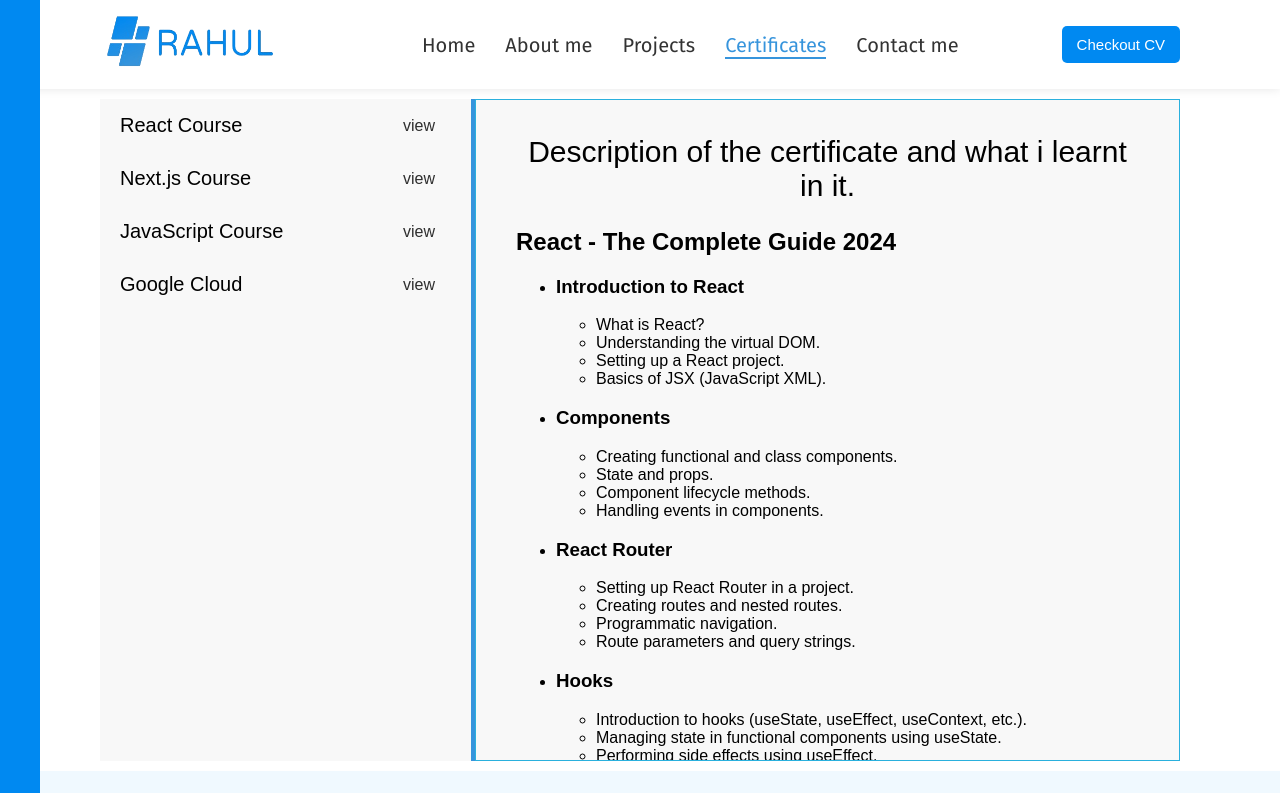
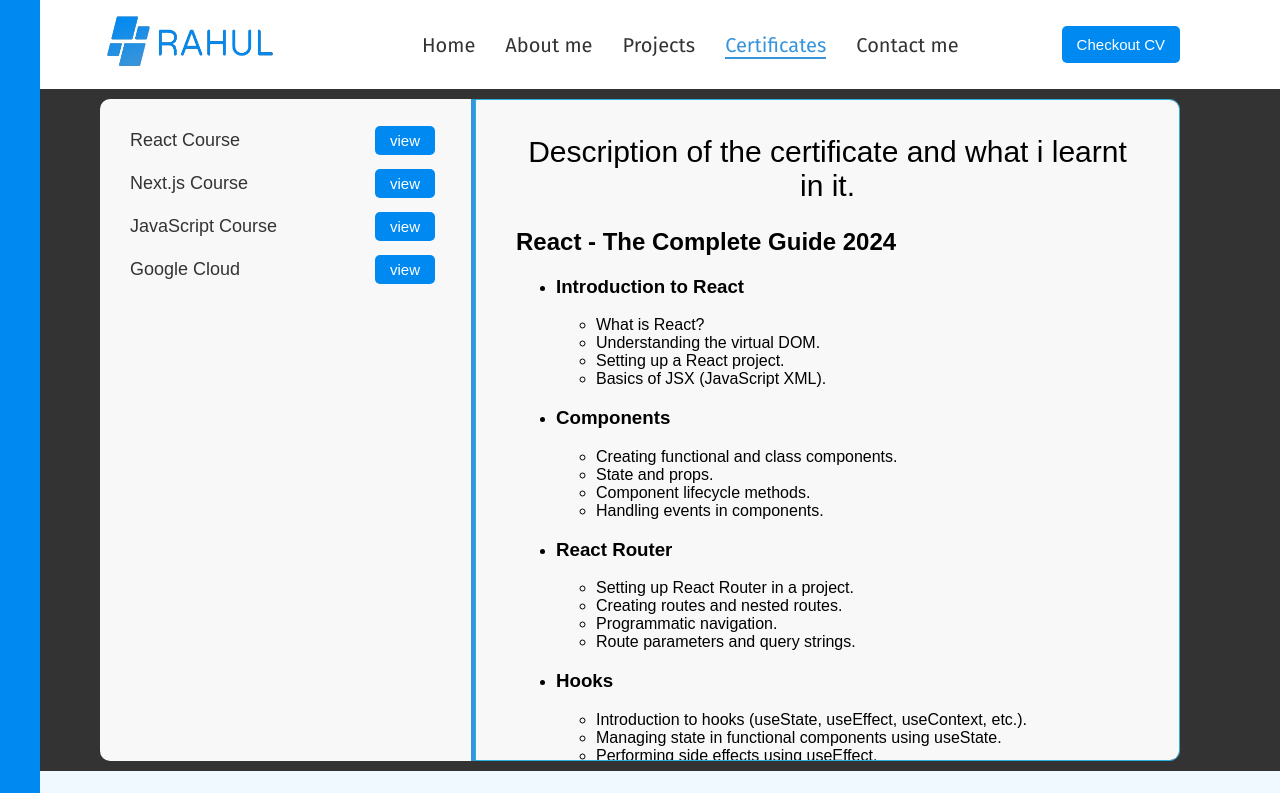
Before and after one commit to rahulmamoria30/rahul-mamoria, a Next.js app: page /certificates/my-certificate in a window 1280 px wide. Shown: the top 793 px of the page. Built offline with nearby package versions, Linux system fonts and the light colour scheme.

Commit message:
Certificate section edited

```diff
--- a/pages/certificates/Certificate.module.css
+++ b/pages/certificates/Certificate.module.css
@@ -7,6 +7,7 @@
     padding: 10px 100px;
     /* gap: 10px; */
     /* justify-content: center; */
+    background-color: #333;
 }
 .certificate_heading{
     color: rgb(54, 148, 220);
@@ -26,6 +27,9 @@
     background-color: rgb(248, 248, 248);
     /* padding: 10px; */
     position: relative;
+    border-bottom-left-radius: 10px;
+    border-top-left-radius: 10px;
+    padding-top: 20px;
 
 }
 .left_buttons::after {
@@ -41,32 +45,44 @@
     display: flex;
     justify-content: space-between;
     align-items: center;
-    gap: 11px;
-    padding: 10px 40px;
+    gap: 4px;
+    padding: 5px 40px;
     width: 20rem;
     padding-left: 15px;
+    /* background-color: antiquewhite; */
+    color: #333;
+    font-size: 15px;
+
 
 
 }
-.view_ceritidate:hover{
-    background-color: rgb(114, 220, 255);
-}
+
 .course_type{
-    border: none;
     padding: 5px;
     font-size: 20px;
+    cursor: pointer;
     width: 80%;
-    cursor: pointer;
-    /* background-color: rgb(234, 234, 234); */
+    padding: 6px 15px;
+    font-size: 18px;
+
+}
+.course_type:hover{
+    background-color: rgb(190, 190, 190);
+    border-radius: 6px;
+    color: #000000;
 
 }
 .view{
-    text-decoration: none;
-    color: rgb(47, 47, 47);
+    border: none;
+    background-color:rgb(0, 137, 241);
+    color: rgb(255, 255, 255);
+    font-size: 15px;
+    border-radius: 5px;
+    padding: 6px 15px;
 }
 .view:hover{
-    color:  rgb(255, 255, 255);
     cursor: pointer;
+    background-color: #5599e3;
 }
 .details_heading{
     text-align: center;
@@ -82,4 +98,6 @@
     width: 67%;
     /* text-align: center; */
     /* border-radius: 10px; */
+    border-bottom-right-radius: 10px;
+   border-top-right-radius: 10px;
 }
```
